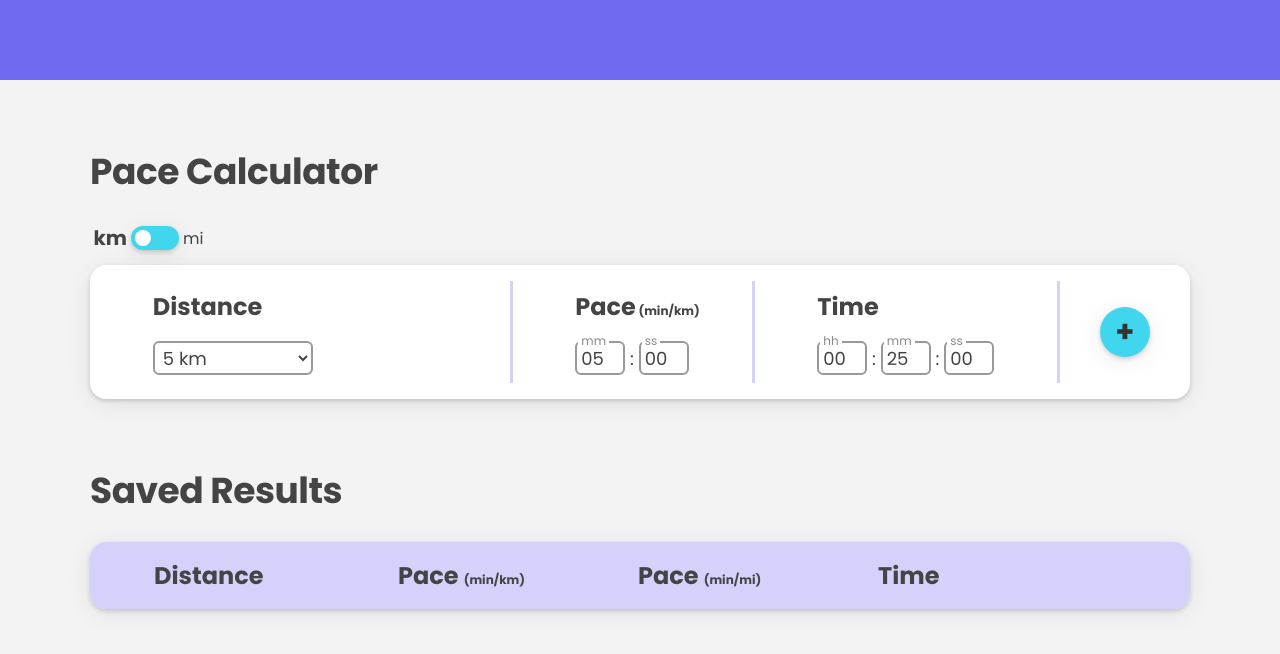
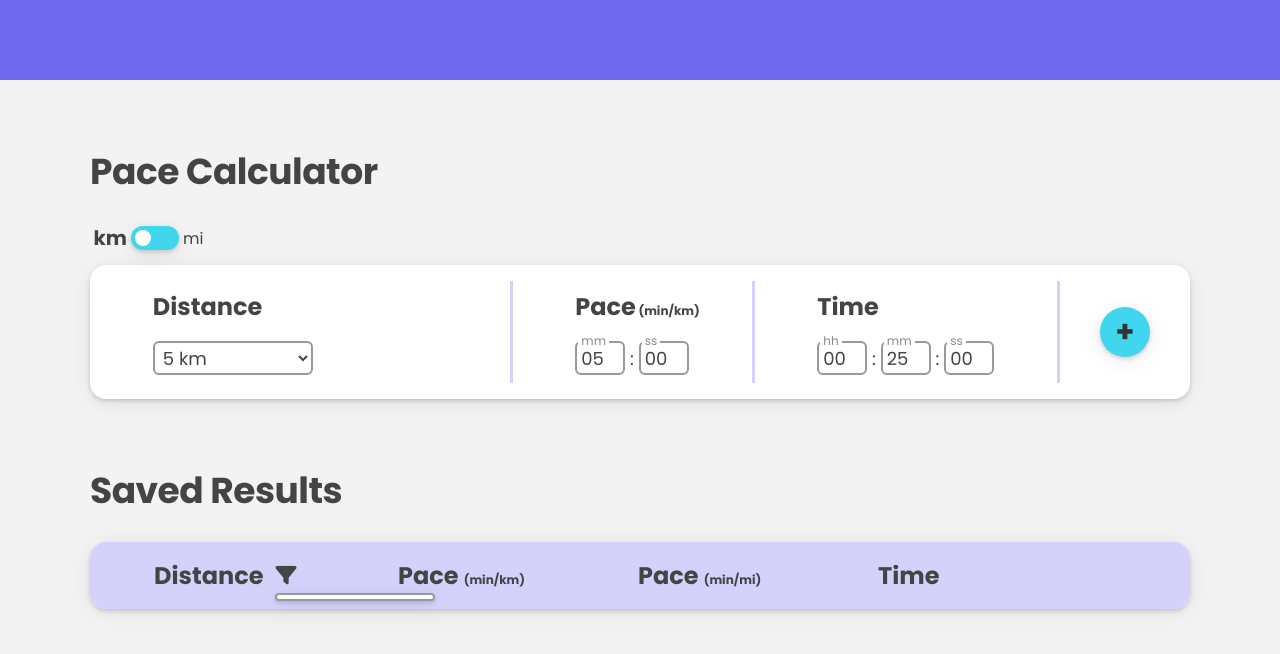
Before and after one commit to swalstab/runwise, a React (Create React App) app: page / in a window 1280 px wide. Shown: the top 654 px of the page. Built offline with nearby package versions, Linux system fonts and the light colour scheme.

Commit message:
add content and position for filter option in saved results

```diff
--- a/public/index.html
+++ b/public/index.html
@@ -6,6 +6,11 @@
     <meta
       name="description"
       content="Web site created using create-react-app"
+    />
+
+    <link
+      href="https://cdnjs.cloudflare.com/ajax/libs/font-awesome/6.7.1/css/all.min.css"
+      rel="stylesheet"
     />
 
     <link rel="preconnect" href="https://fonts.googleapis.com" />
--- a/src/Components/DistanceInput.js
+++ b/src/Components/DistanceInput.js
@@ -10,7 +10,9 @@ function DistanceInput({ unit, inputDistance, onDistanceChange }) {
         value={inputDistance}
         onChange={onDistanceChange}
       ></input>
-      <label htmlFor="distance">distance</label>
+      <label className="input__field--label" htmlFor="distance">
+        distance
+      </label>
       <span> {unit}</span>
     </div>
   );
--- /dev/null
+++ b/src/Components/FilterItem.js
@@ -0,0 +1,15 @@
+function FilterItem({ dist }) {
+  return (
+    <li>
+      <input
+        type="checkbox"
+        id={`${dist}`}
+        name={`${dist}`}
+        // checked
+      ></input>
+      <label htmlFor={`${dist}`}>{dist}</label>
+    </li>
+  );
+}
+
+export default FilterItem;
--- a/src/Components/PaceCalculator.js
+++ b/src/Components/PaceCalculator.js
@@ -43,7 +43,9 @@ function PaceCalculator() {
       ...results,
       {
         distance:
-          distanceSelect === "Other" ? `${inputDistance} ${unit}` : distanceSelect,
+          distanceSelect === "Other"
+            ? `${inputDistance} ${unit}`
+            : distanceSelect,
         paceKm:
           unit === "km"
             ? `${pace.min.padStart(2, "0")}:${pace.sec.padStart(2, "0")}`
--- a/src/Components/SavedResults.js
+++ b/src/Components/SavedResults.js
@@ -1,6 +1,9 @@
+import FilterItem from "./FilterItem.js";
 import SavedResultsData from "./SavedResultsData.js";
 
 function SavedResults({ results, removeResult }) {
+  const distanceUnique = [...new Set(results.map((res) => res.distance))];
+
   const handleButtonRemove = function (idx) {
     removeResult(idx);
   };
@@ -17,23 +20,15 @@ function SavedResults({ results, removeResult }) {
                 borderBottomLeftRadius: results.length === 0 ? "1.6rem" : "",
               }}
             >
-              {/* style={results.length===0 && {borderBottomLeftRadius: "1.6rem"}} */}
               Distance
-              {/* <i className="fa-solid fa-filter"></i> */}
-              {/* <div>
-                <button className="btn"><i className="fa-solid fa-filter"></i></button>
-                <ul>
-                  <li>
-                    <input type="checkbox"></input>a
-                  </li>
-                  <li>
-                    <input type="checkbox"></input>b
-                  </li>
-                  <li>
-                    <input type="checkbox"></input>c
-                  </li>
+              <div className="container--icons">
+                <i className="fa-solid fa-filter fa-sm"></i>
+                <ul className="container--filter">
+                  {distanceUnique.map((dist) => (
+                    <FilterItem key={dist} dist={dist} />
+                  ))}
                 </ul>
-              </div> */}
+              </div>
             </th>
             <th scope="col">
               Pace <span className="smal-font">(min/km)</span>
--- a/src/Components/SavedResultsData.js
+++ b/src/Components/SavedResultsData.js
@@ -7,7 +7,7 @@ function SavedResultsData({ idx, distance, paceKm, paceMi, time, onClick }) {
       <td>{time}</td>
       <td>
         <button className="btn btn--round" onClick={onClick}>
-          -
+          <i className="fa-regular fa-trash-can"></i>
         </button>
       </td>
     </tr>
--- a/src/Components/TimeInput.js
+++ b/src/Components/TimeInput.js
@@ -30,7 +30,9 @@ function TimeInput({
           value={curValue}
           onChange={handleChange}
         ></input>
-        <label htmlFor={name}>{placeholder}</label>
+        <label className="input__field--label" htmlFor={name}>
+          {placeholder}
+        </label>
       </div>
     </>
   );
--- a/src/Components/ToggleButton.js
+++ b/src/Components/ToggleButton.js
@@ -1,15 +1,21 @@
 function ToggleButton({ unitIsToggled, onToggleButton }) {
   return (
     <div className="container--toggle">
-      <span className={`toggle__option align_right ${!unitIsToggled && "active"}`}>
+      <span
+        className={`toggle__option align_right ${
+          !unitIsToggled ? "active" : ""
+        }`}
+      >
         km
       </span>
 
       <button className="btn btn--toggle" onClick={onToggleButton}>
-        <div className={`slider ${!unitIsToggled && "slider--left"}`}></div>
+        <div className={`slider ${!unitIsToggled ? "slider--left" : ""}`}></div>
       </button>
 
-      <span className={`toggle__option ${unitIsToggled && "active"}`}>mi</span>
+      <span className={`toggle__option ${unitIsToggled ? "active" : ""}`}>
+        mi
+      </span>
     </div>
   );
 }
--- a/src/index.css
+++ b/src/index.css
@@ -226,7 +226,7 @@ legend {
   border-color: var(--color-secondary-dark);
 }
 
-label {
+.input__field--label {
   color: #aaa;
   position: absolute;
   top: 50%;
@@ -236,8 +236,8 @@ label {
   pointer-events: none;
 }
 
-.input--text:focus ~ label,
-.input--text:valid ~ label {
+.input--text:focus ~ .input__field--label,
+.input--text:valid ~ .input__field--label {
   background-color: #fff;
   color: #888;
   top: 0;
@@ -261,6 +261,32 @@ thead {
   background-color: var(--color-primary-light);
   font-size: 2.4rem;
   text-align: left;
+}
+
+.container--icons {
+  position: relative;
+  display: inline-block;
+  margin-left: 1.2rem;
+}
+
+.container--filter {
+  position: absolute;
+  top: 3.5rem;
+  left: 0rem;
+
+  width: 16rem;
+
+  font-size: 1.8rem;
+  font-weight: 400;
+  background-color: #fff;
+  border: 2px solid #999;
+  border-radius: 0.6rem;
+  box-shadow: 0 2px 4px 0 rgba(0, 0, 0, 0.16), 0 4px 24px 0 rgba(0, 0, 0, 0.08);
+  padding: 2px 4px 2px 8px;
+  list-style: none;
+  z-index: 1;
+
+  /* display: none; */
 }
 
 tbody tr:hover {
@@ -292,6 +318,10 @@ th:nth-child(3) {
   width: 24rem;
 }
 
+th:nth-child(4) {
+  width: 22rem;
+}
+
 th:last-child {
   width: 10rem;
   border-top-right-radius: 1.6rem;
@@ -305,12 +335,13 @@ tr:last-child td:last-child {
   border-bottom-right-radius: 1.6rem;
 }
 
-tr .btn {
+tr .btn--round {
   background-color: #ccc;
+  font-size: 2.4rem;
   width: 4rem;
   height: 4rem;
 }
 
-tr .btn:hover {
+tr .btn--round:hover {
   background-color: #bbb;
 }
```
